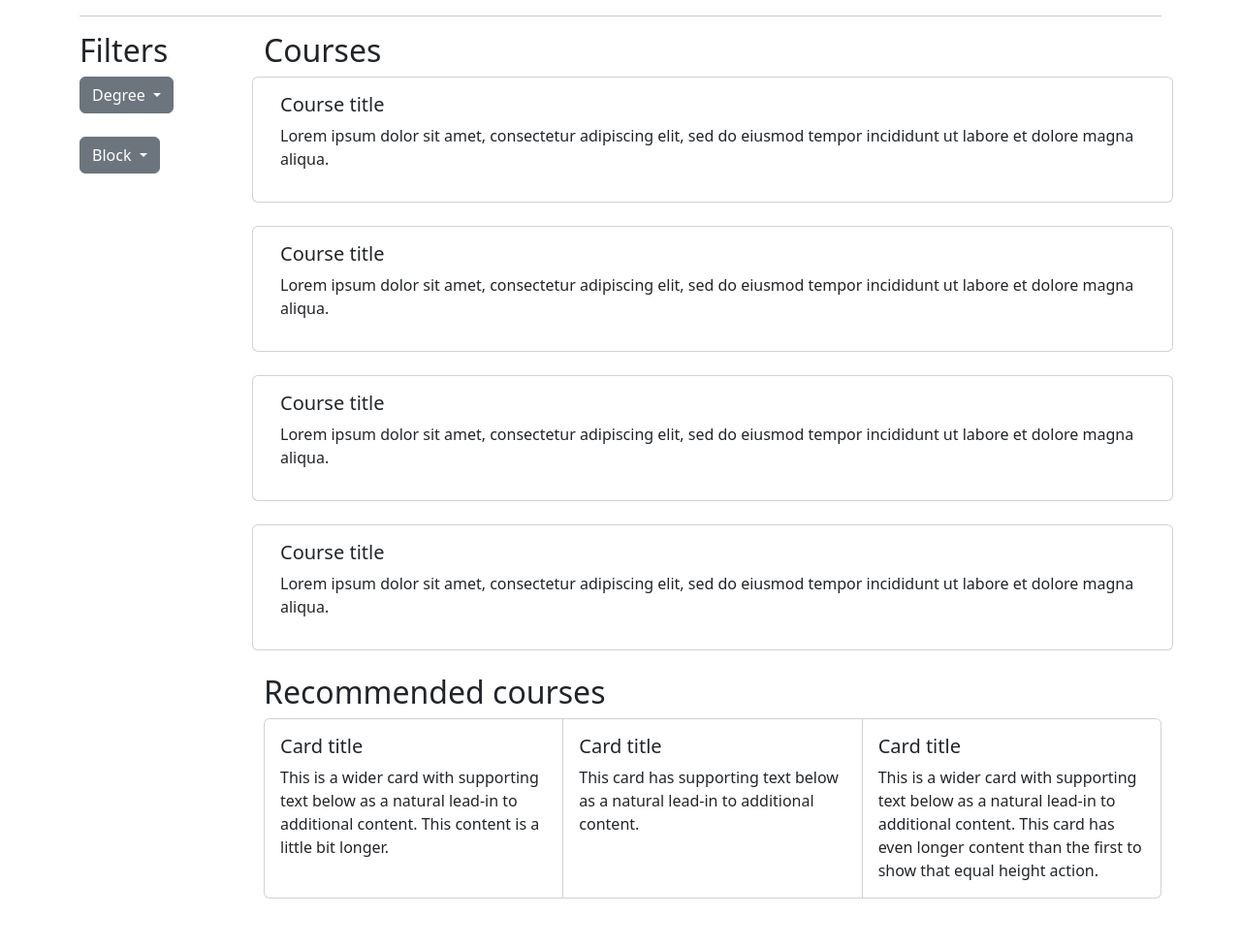
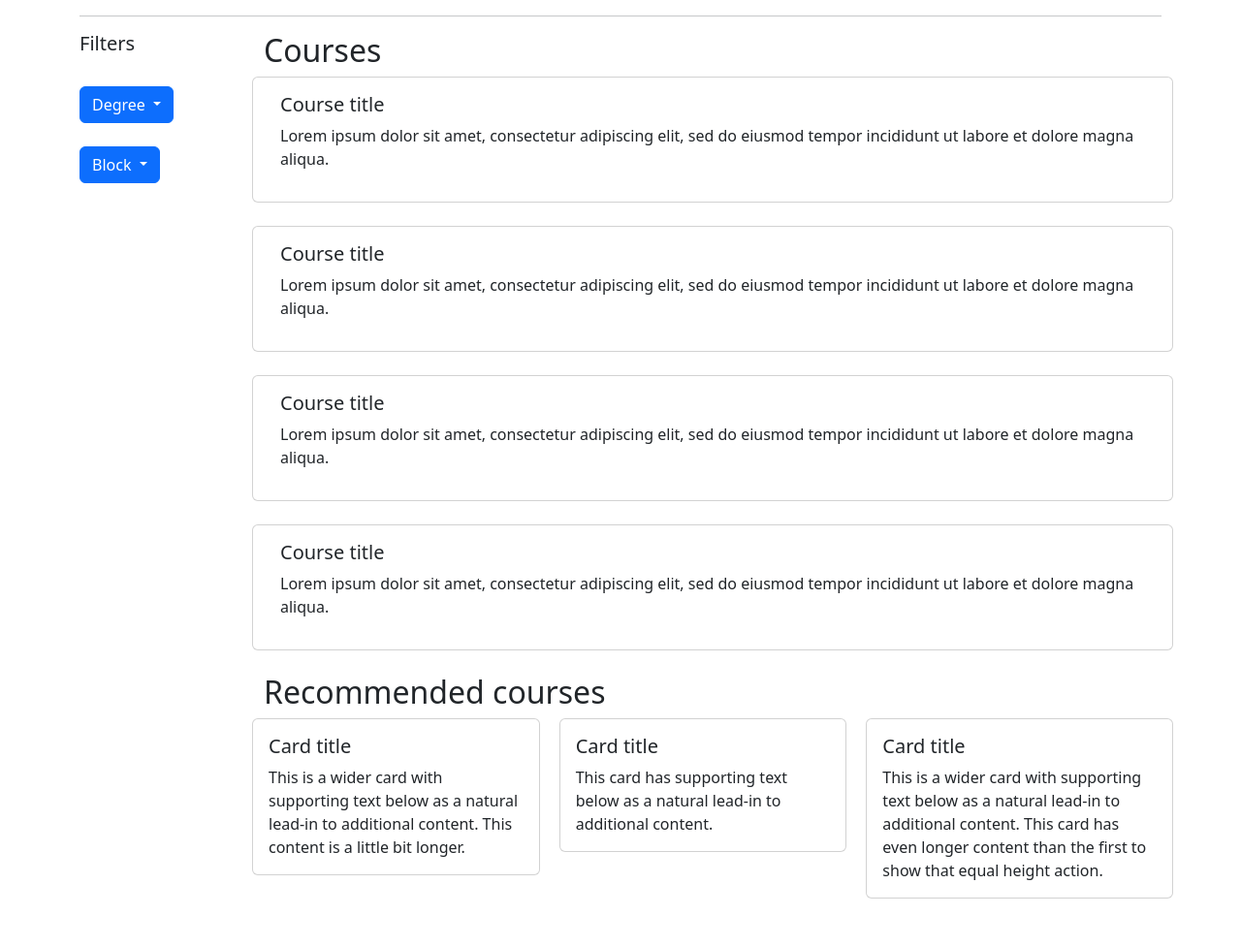
Before and after one commit to KleinJonasUVT/thesis_ma_recsys, a Flask app: page / in a window 1280 px wide. Shown: the part 175-1152 px from the top of the page at 97% size. Run offline with Flask 3, Linux system fonts and the light colour scheme.

Commit message:
Alligned the courses and recommended courses

```diff
--- a/templates/home.html
+++ b/templates/home.html
@@ -9,6 +9,10 @@
     body {
       margin-top: 50px;
       margin-bottom: 50px;
+    }
+
+    .card-with-margin {
+      margin-right: 20px;
     }
   </style>
 </head>
@@ -29,9 +33,10 @@
   <div class="row">
     <div class="col-2">
       <aside>
-        <h2>Filters</h2>
+        <h5>Filters</h5>
+        <br>
         <div class="dropdown" data-bs-theme="light">
-          <button class="btn btn-secondary dropdown-toggle" type="button" id="dropdownMenuButtonLight" data-bs-toggle="dropdown" aria-expanded="false">
+          <button class="btn btn-primary dropdown-toggle" type="button" id="dropdownMenuButtonLight" data-bs-toggle="dropdown" aria-expanded="false">
             Degree
           </button>
           <ul class="dropdown-menu" aria-labelledby="dropdownMenuButtonLight">
@@ -43,7 +48,7 @@
         </div>
       <br>
         <div class="dropdown" data-bs-theme="light">
-          <button class="btn btn-secondary dropdown-toggle" type="button" id="dropdownMenuButtonLight" data-bs-toggle="dropdown" aria-expanded="false">
+          <button class="btn btn-primary dropdown-toggle" type="button" id="dropdownMenuButtonLight" data-bs-toggle="dropdown" aria-expanded="false">
             Block
           </button>
           <ul class="dropdown-menu" aria-labelledby="dropdownMenuButtonLight">
@@ -55,6 +60,7 @@
         </div>
       </aside>
     </div>
+<!--Courses part-->
     <div class="col-10">
       <main>
         <h2>Courses</h2>
@@ -94,21 +100,26 @@
             </div>
           </div>
         <br>
-        <div class="recommended row">
+<!--Recommended part-->
+        <div class="row">
           <h2>Recommended courses</h2>
-          <div class="card-group w-100">
-            <div class="card">
+            <div class="col px-0">
+              <div class="card card-with-margin">
                 <div class="card-body">
                   <h5 class="card-title">Card title</h5>
                   <p class="card-text">This is a wider card with supporting text below as a natural lead-in to additional content. This content is a little bit longer.</p>
                 </div>
               </div>
-            <div class="card">
+            </div>
+            <div class="col px-0">
+              <div class="card card-with-margin">
                 <div class="card-body">
                   <h5 class="card-title">Card title</h5>
                   <p class="card-text">This card has supporting text below as a natural lead-in to additional content.</p>
                 </div>
               </div>
+            </div>
+            <div class="col px-0">
               <div class="card">
                 <div class="card-body">
                   <h5 class="card-title">Card title</h5>
```
Lines whose indentation alone changed are shown as unchanged.
